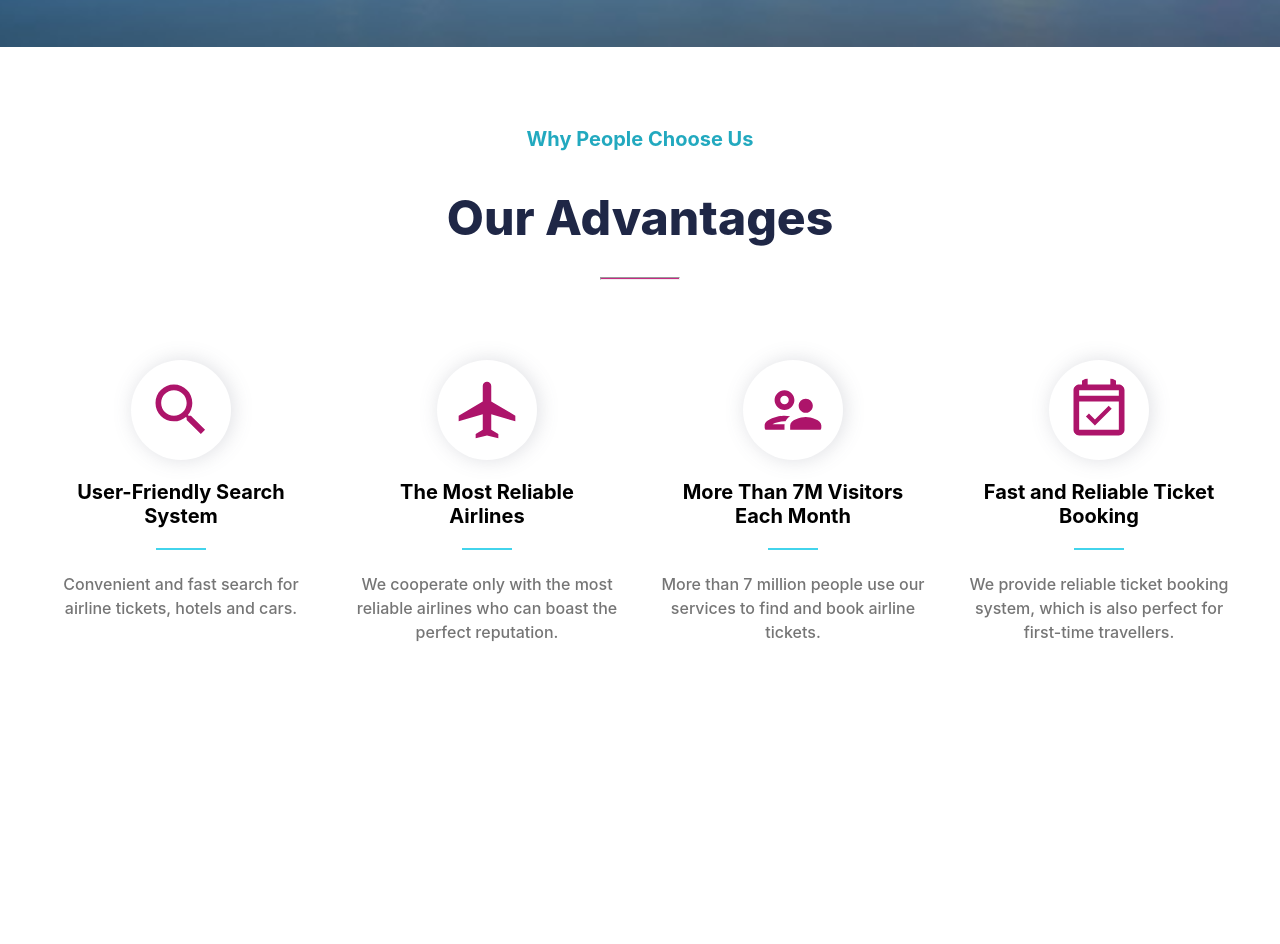
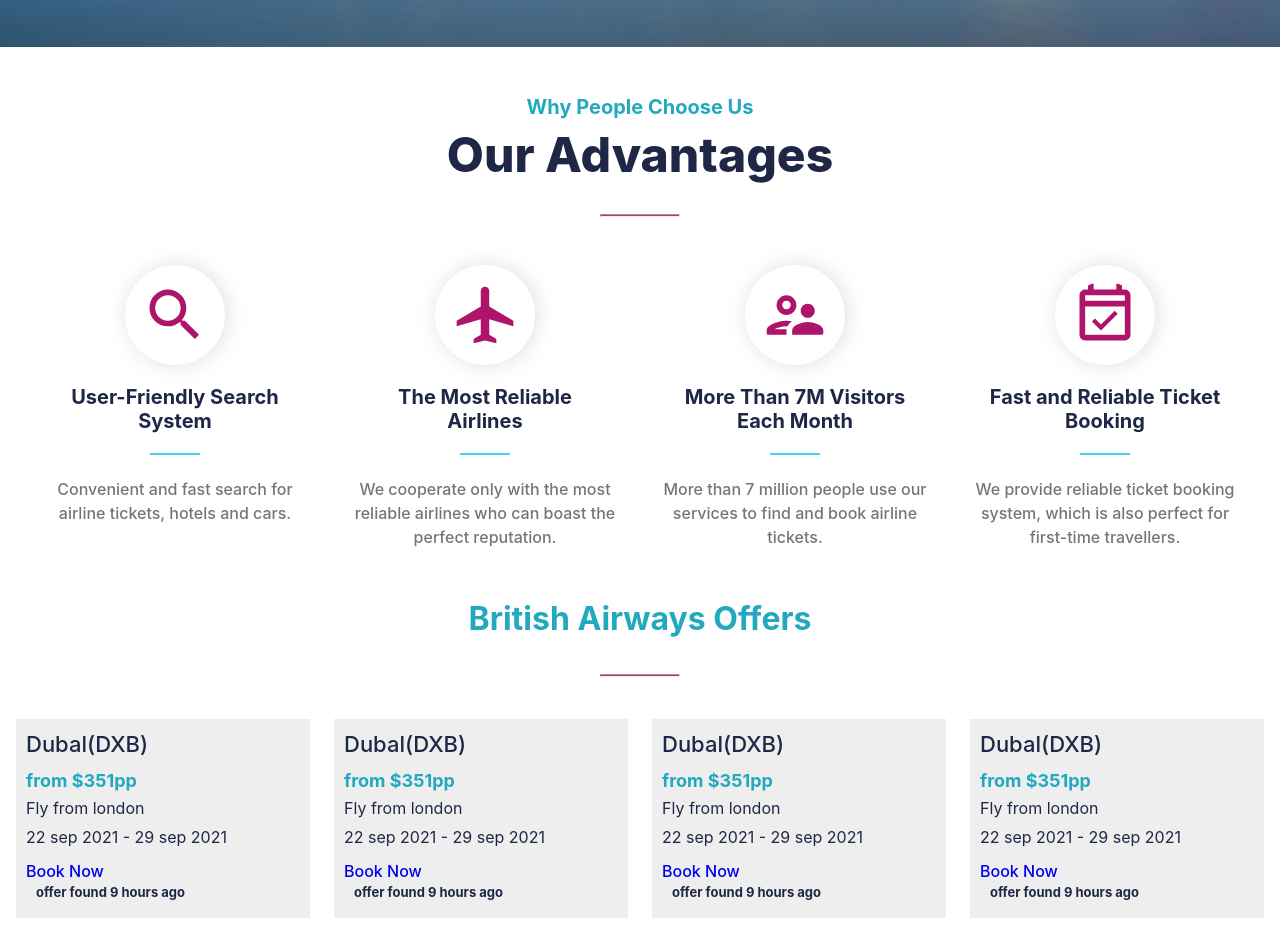
Before and after one commit to sunnextt/Flight-gateway, a React (Create React App) app: page / in a window 1280 px wide. Shown: the part 780-1724 px from the top of the page. Before the commit the page ends 1480 px from the top, so only its background shows below. Built offline with nearby package versions, Linux system fonts and the light colour scheme.

Commit message:
best deal section added

```diff
--- a/src/App.css
+++ b/src/App.css
@@ -3,6 +3,8 @@
   font-size: 1rem;
   font-weight: 500;
   line-height: 1.5;
+  color: #1f2746;
+
 }
 
 * {
@@ -17,6 +19,20 @@
 ul {
   margin: 0;
 }
+
+a{
+  text-decoration: none;
+}
+
+a:hover {
+  cursor: pointer;
+}
+
+hr {
+  height: 3px;
+  width: 80px;
+  background-color: #c62a82;
+  }
 
 input {
   color: #ffffff !important;
@@ -150,7 +166,7 @@
 
 .why_choose_us {
 text-align: center;
-margin: 5rem auto;
+margin: 3rem auto;
 
 }
 
@@ -167,8 +183,58 @@
  color: #22a9bf;
 }
 
-.why_choose_us hr{
-  height: 3px;
-  width: 80px;
-  background-color: #c62a82;
-  }
+/* flight best offer section */
+.best_offers_headline {
+text-align: center;
+margin: 2rem auto;
+}
+
+.best_offers h3 {
+  font-size: 32px;
+  line-height: 1.4;
+  color: #22a9bf;
+}
+
+.best_offers h4 {
+  font-size: 22px;
+  font-weight: 500;
+  line-height: 1.4;
+    color: #1f2746;
+
+  margin: 10px 10px;
+  padding-top: 10px;
+
+
+}
+.best_offers h5 {
+  font-size: 18px;
+  line-height: 1.2;
+  color: #22a9bf;
+  margin: 0px 10px 5px;
+}
+.best_offers p {
+  font-size: 16px;
+  color: #1f2746;
+  font-weight: 400;
+  margin: 0px 10px 5px;
+
+}
+.best_offers span {
+  font-size: 16px;
+  font-weight: 400;
+    color: #1f2746;
+  margin: 0px 10px 5px;
+
+}
+
+.best_offers .book_now {
+  display: flex;
+  flex-direction: column;
+    color: #1f2746;
+    margin: 10px 10px;
+    padding-bottom: 10px;
+}
+.book_now span {
+  font-size: 13px;
+  font-weight: 700;
+}
--- a/src/App.js
+++ b/src/App.js
@@ -2,6 +2,7 @@
 import Header from './components/navigation/Header'
 import SearchHeader from "./components/navigation/SearchHeader";
 import Enlight from './components/enlightmore/Enlight'
+import BestFlightDeal from "./components/flightDeal/BestFlightDeal";
 import "./App.css";
 
 function App() {
@@ -10,6 +11,7 @@
       <Header />
       <SearchHeader />
       <Enlight />
+      <BestFlightDeal />
     </div>
   );
 }
--- a/src/components/enlightmore/Enlight.js
+++ b/src/components/enlightmore/Enlight.js
@@ -18,7 +18,7 @@
     flexDirection: "row",
     justifyContent: "center",
     alignItems: "center",
-    margin: theme.spacing(5),
+    margin: theme.spacing(4),
   },
   icon: {
     fontSize: 100,
@@ -53,7 +53,9 @@
   },
 }));
 
-
+const style = {
+  marginBottom: "2PX"
+}
 
 
 const Enlight = () => {
@@ -63,7 +65,7 @@
     return (
       <div>
         <Grid className="why_choose_us">
-          <h5>Why People Choose Us</h5>
+          <h5 style={style} >Why People Choose Us</h5>
           <h2>Our Advantages</h2>
           <hr />
         </Grid>
--- /dev/null
+++ b/src/components/flightDeal/BestFlightDeal.js
@@ -0,0 +1,112 @@
+import React from 'react'
+import { Grid } from "@material-ui/core";
+import { makeStyles } from "@material-ui/core/styles";
+
+const useStyles = makeStyles((theme) => ({
+  root: {
+    display: "flex",
+  },
+  contain: {
+    display: "flex",
+    flexDirection: "row",
+    alignItems: "center",
+    justifyItems: "center",
+    margin: theme.spacing(2),
+  },
+  items: {},
+  div: {
+    backgroundColor: "#eeeeee",
+  },
+}));
+
+
+const BestFlightDeal = () => {
+        const classes = useStyles();
+
+    return (
+      <div>
+        <Grid className="best_offers">
+          <Grid className="best_offers_headline">
+            <h3>British Airways Offers</h3>
+            <hr />
+          </Grid>
+          <div className={classes.contain}>
+            <Grid container spacing={3}>
+              <Grid item xs={12} sm={6} md={3} className={classes.items}>
+                <div className={classes.div}>
+                  <a href="www.localhost.com/deal">
+                    <div>
+                      <h4>Dubal(DXB)</h4>
+                      <h5>from $351pp</h5>
+                      {/* <img src={} ait="" /> */}
+                      <p>Fly from london</p>
+                      <span>22 sep 2021 - 29 sep 2021</span>
+                    </div>
+                    <div className="book_now">
+                      <a href="/book">Book Now</a>
+                      <span>offer found 9 hours ago</span>
+                    </div>
+                  </a>
+                </div>
+              </Grid>
+              <Grid item xs={12} sm={6} md={3} className={classes.items}>
+                <div className={classes.div}>
+                  <a href="www.localhost.com/deal">
+                    <div>
+                      <h4>Dubal(DXB)</h4>
+                      <h5>from $351pp</h5>
+                      {/* <img src={} ait="" /> */}
+                      <p>Fly from london</p>
+                      <span>22 sep 2021 - 29 sep 2021</span>
+                    </div>
+                    <div className="book_now">
+                      <a href="/book">Book Now</a>
+                      <span>offer found 9 hours ago</span>
+                    </div>
+                  </a>
+                </div>
+              </Grid>
+              <Grid item xs={12} sm={6} md={3} className={classes.items}>
+                <div className={classes.div}>
+                  <a href="www.localhost.com/deal">
+                    <div>
+                      <h4>Dubal(DXB)</h4>
+                      <h5>from $351pp</h5>
+                      {/* <img src={} ait="" /> */}
+                      <p>Fly from london</p>
+                      <span>22 sep 2021 - 29 sep 2021</span>
+                    </div>
+                    <div className="book_now">
+                      <a href="/book">Book Now</a>
+                      <span>offer found 9 hours ago</span>
+                    </div>
+                  </a>
+                </div>
+              </Grid>
+              <Grid item xs={12} sm={6} md={3} className={classes.items}>
+                <div className={classes.div}>
+                  <a href="www.localhost.com/deal">
+                    <div>
+                      <h4>Dubal(DXB)</h4>
+                      <h5>from $351pp</h5>
+                      {/* <img src={} ait="" /> */}
+                      <p>Fly from london</p>
+                      <span>22 sep 2021 - 29 sep 2021</span>
+                    </div>
+                    <div className="book_now">
+                      <a href="/book">Book Now</a>
+                      <span>offer found 9 hours ago</span>
+                    </div>
+                  </a>
+                </div>
+              </Grid>
+            </Grid>
+          </div>
+        </Grid>
+      </div>
+    );
+}
+
+
+
+export default BestFlightDeal
```
Also changed, not shown: 1 other file (tests, documents, lock files or other folders).
